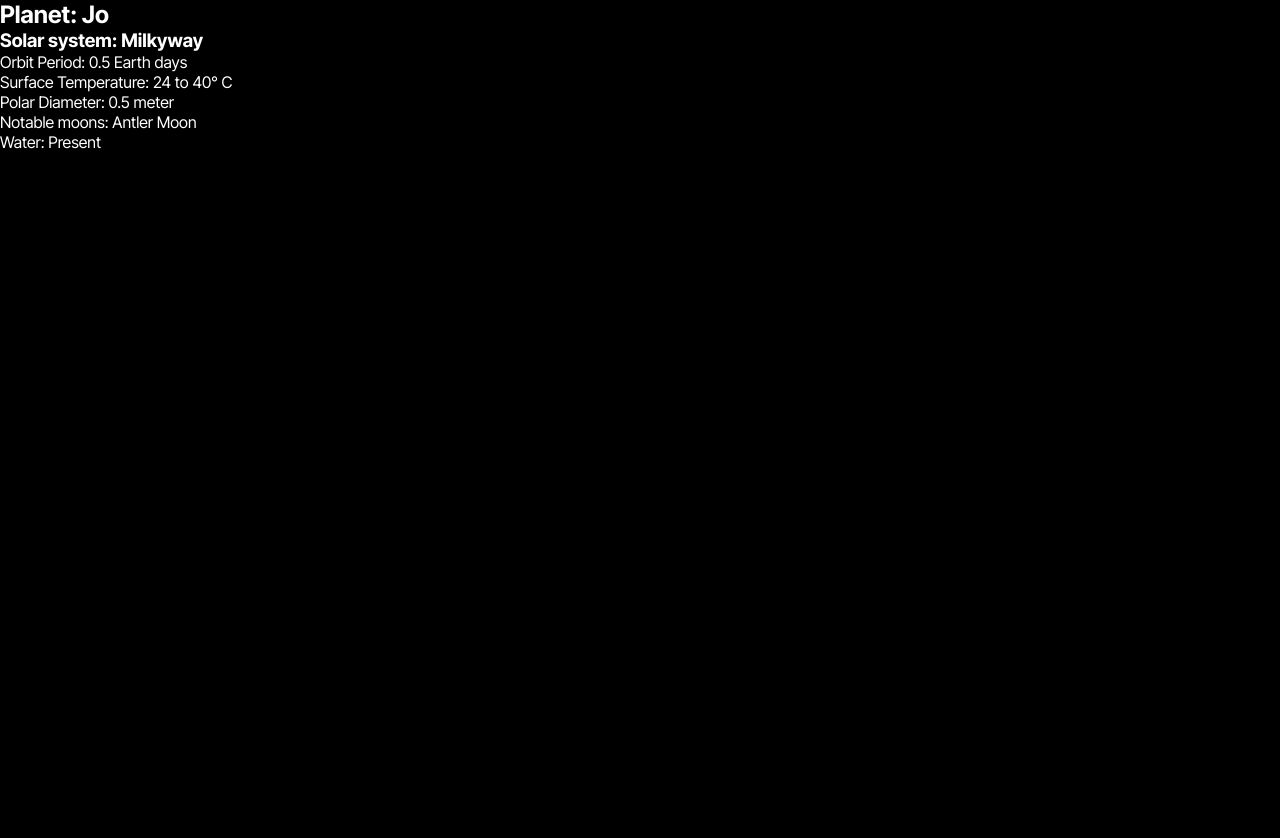
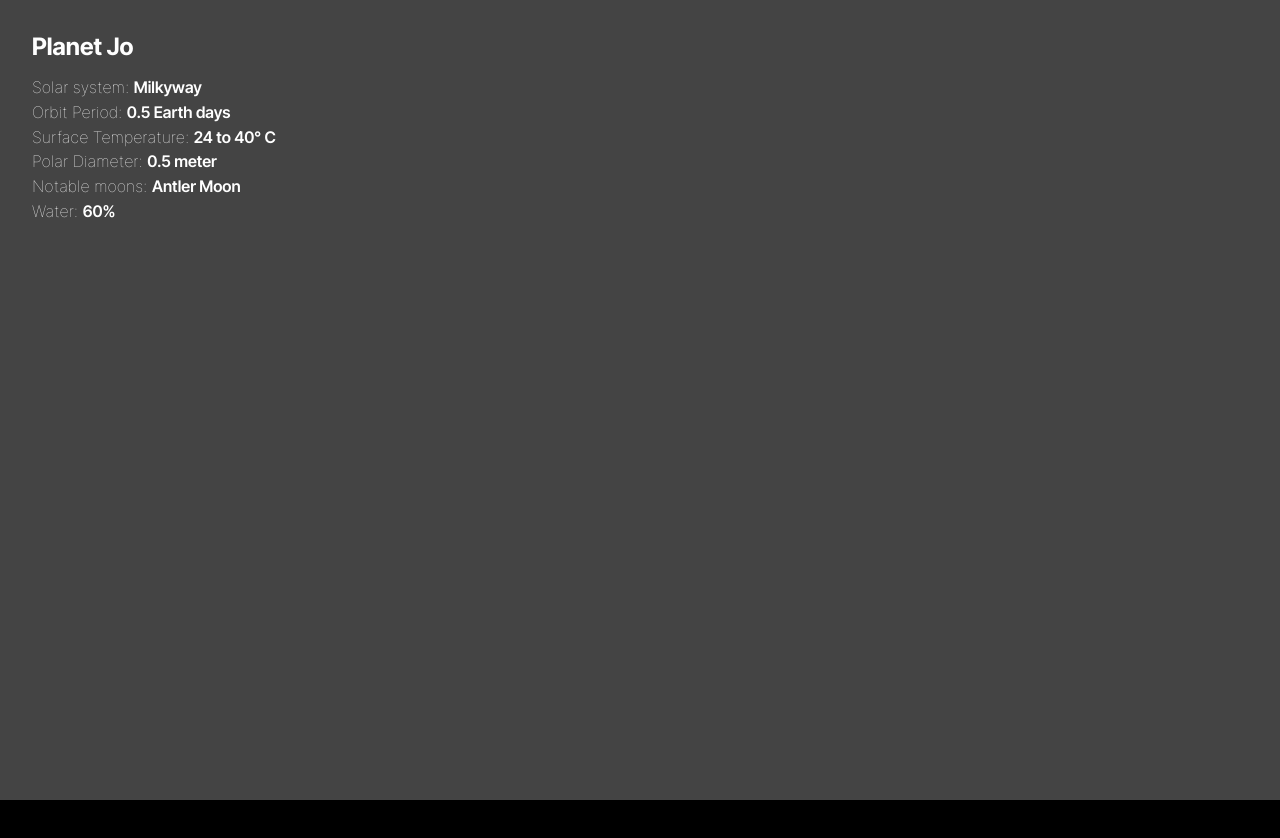
Before and after one commit to HalloJo/planet-jo, a plain HTML site: page index.html in a window 1280 px wide. Shown: the top 838 px of the page. After the commit the page ends 804 px from the top, so only its background shows below. Drawn offline with Linux system fonts and the light colour scheme.

Commit message:
Setup basic styling

```diff
--- a/index.html
+++ b/index.html
@@ -9,18 +9,19 @@
     <title>Planet Jo!</title>
   </head>
   <body>
-    <section>
-      <div class="content">
-        <h1>Planet: Jo</h1>
-        <h3>Solar system: Milkyway</h3>
-        <p>Orbit Period: 0.5 Earth days</p>
-        <p>Surface Temperature: 24 to 40° C</p>
-        <p>Polar Diameter: 0.5 meter</p>
-        <p>Notable moons: Antler Moon</p>
-        <p>Water: Present</p>
+    <section class="content">
+      <div class="text">
+        <h1 class="title">Planet Jo</h1>
+        <p>Solar system: <span>Milkyway</span></p>
+        <p>Orbit Period: <span>0.5 Earth days</span></p>
+        <p>Surface Temperature: <span>24 to 40° C</span></p>
+        <p>Polar Diameter: <span>0.5 meter</span></p>
+        <p>Notable moons: <span>Antler Moon</span></p>
+        <p>Water: <span>60%</span></p>
       </div>
     </section>
     <section class="webgl"></section>
     <script src="script/three.min.js"></script>
+    <script src="script/planet.js"></script>
   </body>
 </html>
--- a/style/styles.scss
+++ b/style/styles.scss
@@ -22,4 +22,22 @@ section {
   position: absolute;
   pointer-events: none;
   width: 100%;
+  background-color: transparent;
+  z-index: 99;
+  padding: 2rem;
+
+  .text {
+    h3,
+    p {
+      font-weight: 100;
+      margin: 0 0 0.3rem 0;
+    }
+    span {
+      font-weight: 600;
+    }
+
+    .title {
+      margin: 0 0 1rem 0;
+    }
+  }
 }
```
Also changed, not shown: style/styles.css, 1 other file.
